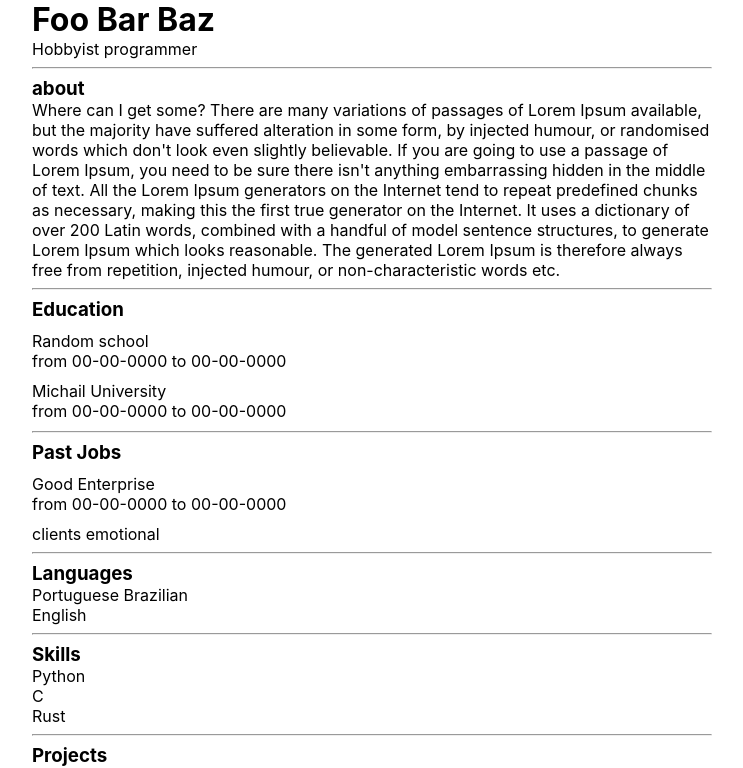
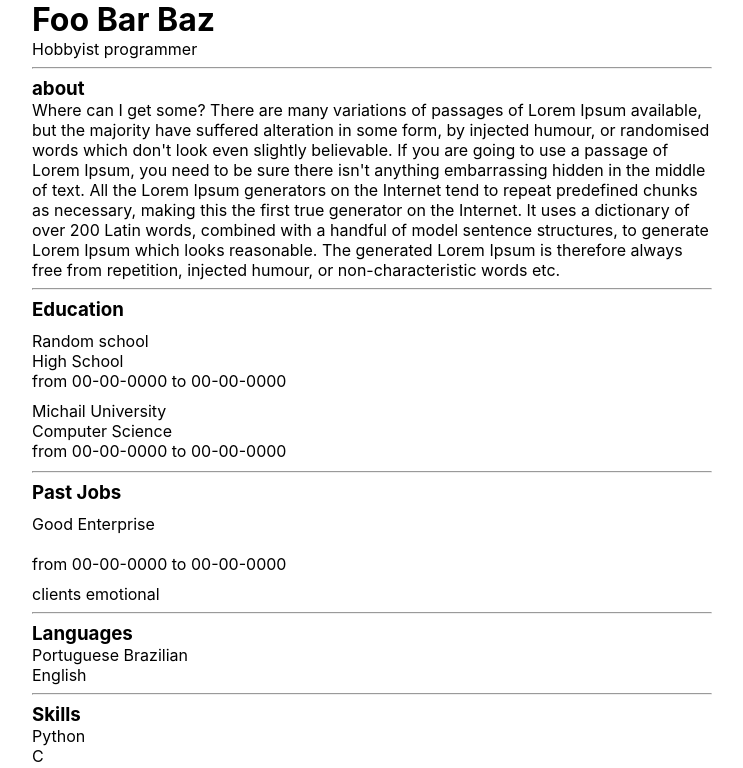
Before and after one commit to Johnnathan28/my-page, a JavaScript app: page / in a window 1280 px wide. Shown: the top 768 px of the page, without its empty margins (268-1011 px from the left). Built offline with nearby package versions, Linux system fonts and the light colour scheme; the HTML template or start-up script is replaced by a standard one.

Commit message:
Add description for Experience

```diff
--- a/src/pages/curriculum-vitae/index.js
+++ b/src/pages/curriculum-vitae/index.js
@@ -11,9 +11,10 @@ class Tag {
 }
 
 class Experience {
-  constructor(name, from="00-00-0000", to="00-00-0000") {
+  constructor(name, from="00-00-0000", to="00-00-0000", desc="") {
     this.name = name;
     this.from = from;
+    this.desc = desc;
     this.to = to;
     this.tags = [];
   }
@@ -28,6 +29,7 @@ class Experience {
     return (
       <div className="Experience">
 	<span>{this.name}</span><br/>
+	<span>{this.desc}</span><br/>
       	<span>from {this.from} to {this.to}</span>
       </div>
     );
@@ -54,8 +56,8 @@ const g = {
   },
   occupation: "Hobbyist programmer",
   education: [
-    new Experience("Random school", "00-00-0000", "00-00-0000"),
-    new Experience("Michail University", "00-00-0000", "00-00-0000")
+    new Experience("Random school", "00-00-0000", "00-00-0000", "High School"),
+    new Experience("Michail University", "00-00-0000", "00-00-0000", "Computer Science")
   ],
   pastJobs: [
     new Experience("Good Enterprise")
```
